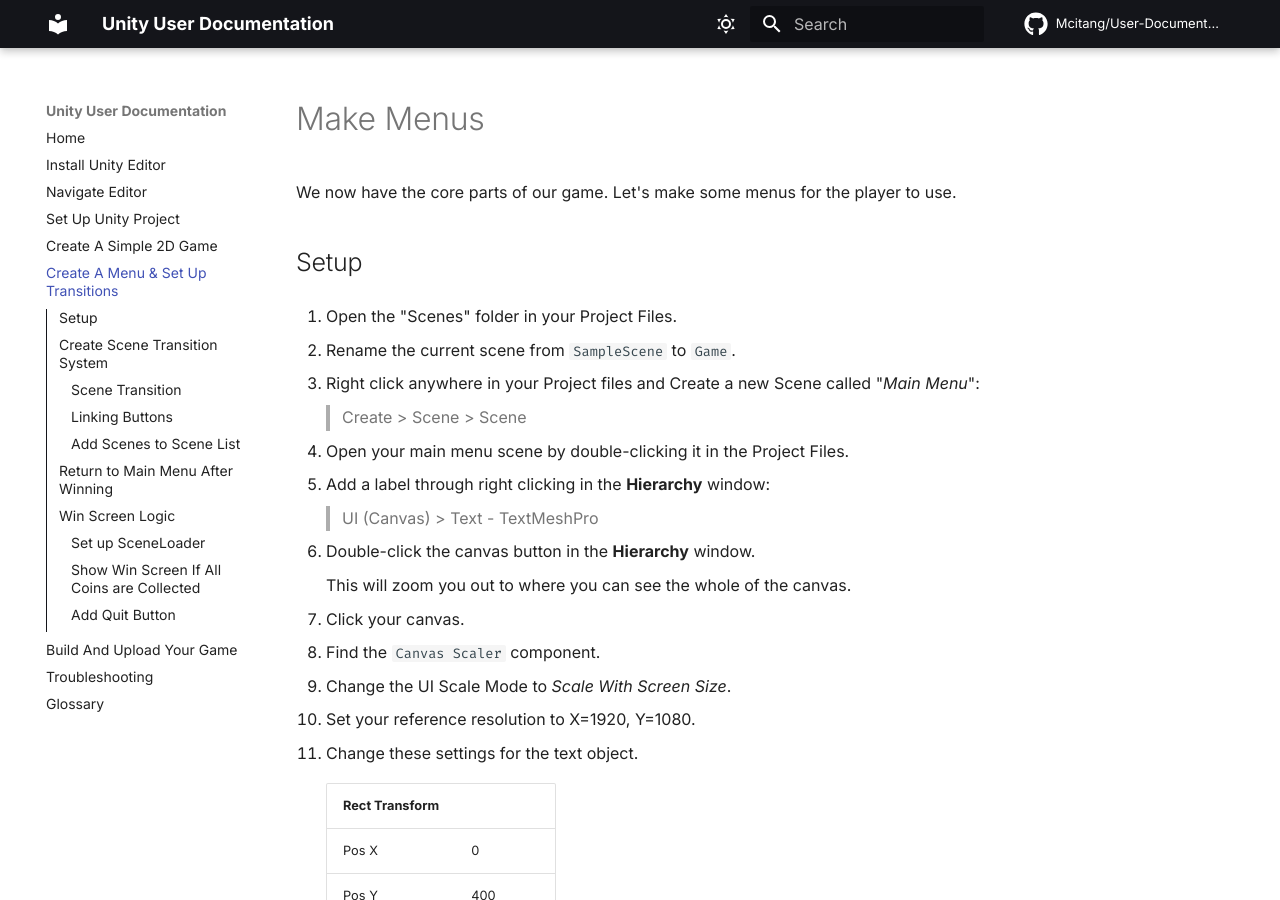
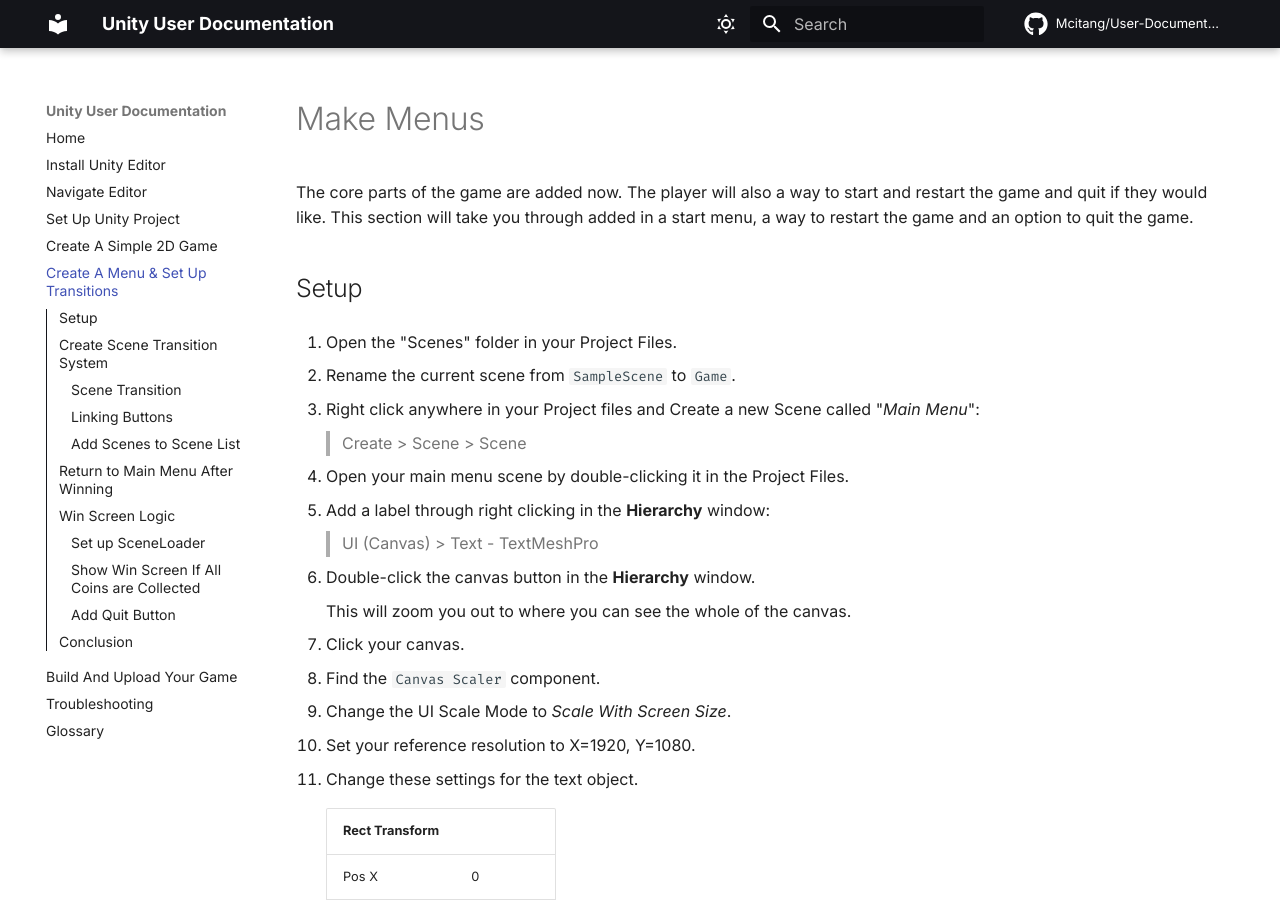
Before and after one commit to Mcitang/User-Documentation, an MkDocs documentation site: the page built from docs/make-menus.md, in a window 1280 px wide and 900 px high. Built offline with MkDocs 1.6.1 and Material for MkDocs 9.7.7, drawn with Linux system fonts in a browser that asks for light colours; comment, search, counter and statistics services are not loaded; some of the changed text lies outside the part shown.

Commit message:
Add intro and conclusion paragraphs

```diff
--- a/docs/make-menus.md
+++ b/docs/make-menus.md
@@ -1,6 +1,6 @@
 # Make Menus
 
-We now have the core parts of our game. Let's make some menus for the player to use.
+The core parts of the game are added now. The player will also a way to start and restart the game and quit if they would like. This section will take you through added in a start menu, a way to restart the game and an option to quit the game.
 
 ## Setup
 
@@ -434,7 +434,12 @@
     !!! warning
         Make sure you change the _On Click ()_ function for the quit button and not the play button. Since the inspector looks the same for both buttons, it will be easy to get confused.
 
-And we are done!
+## Conclusion
+Awesome! You should now have a start menu, a way to restart the game and an option to quit the game.
+
+See below for what your screen should look like after completing this section:
+
+{++Gus add success block image here?++}
 
 
 
```
